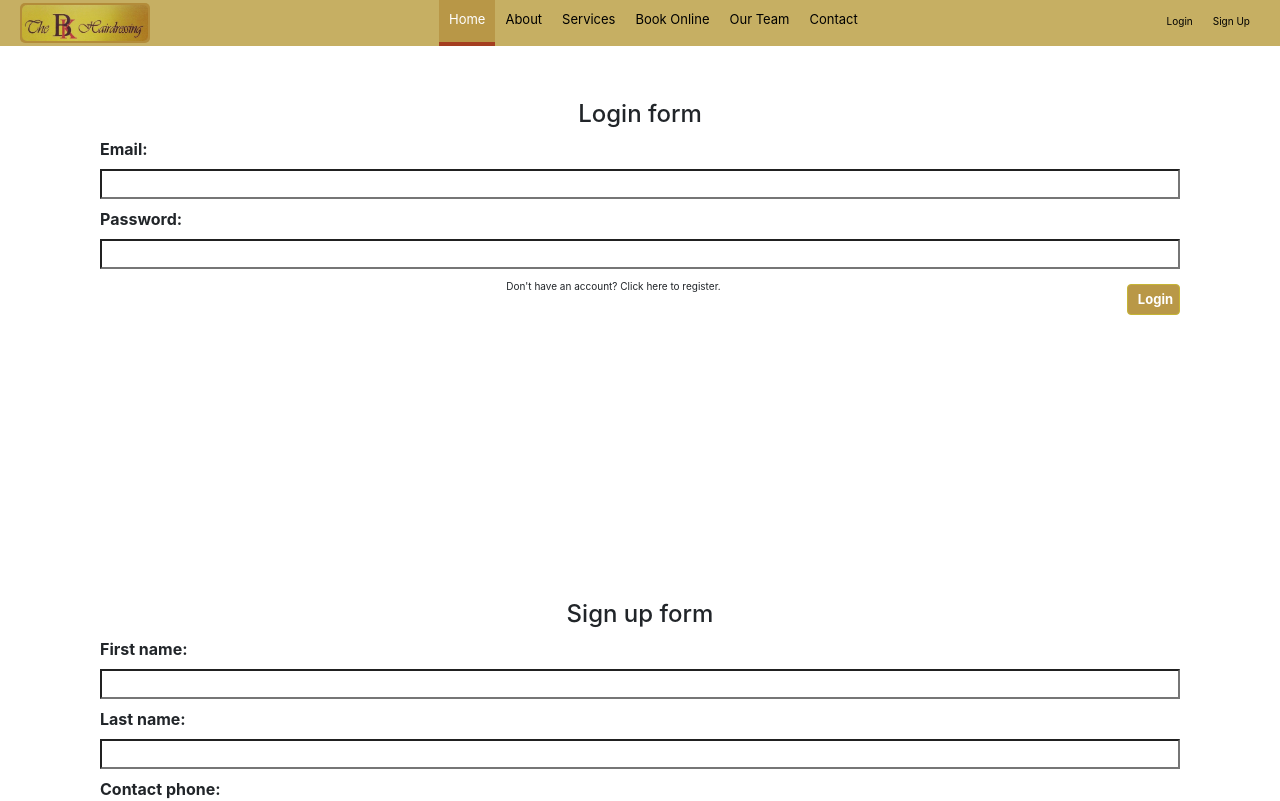
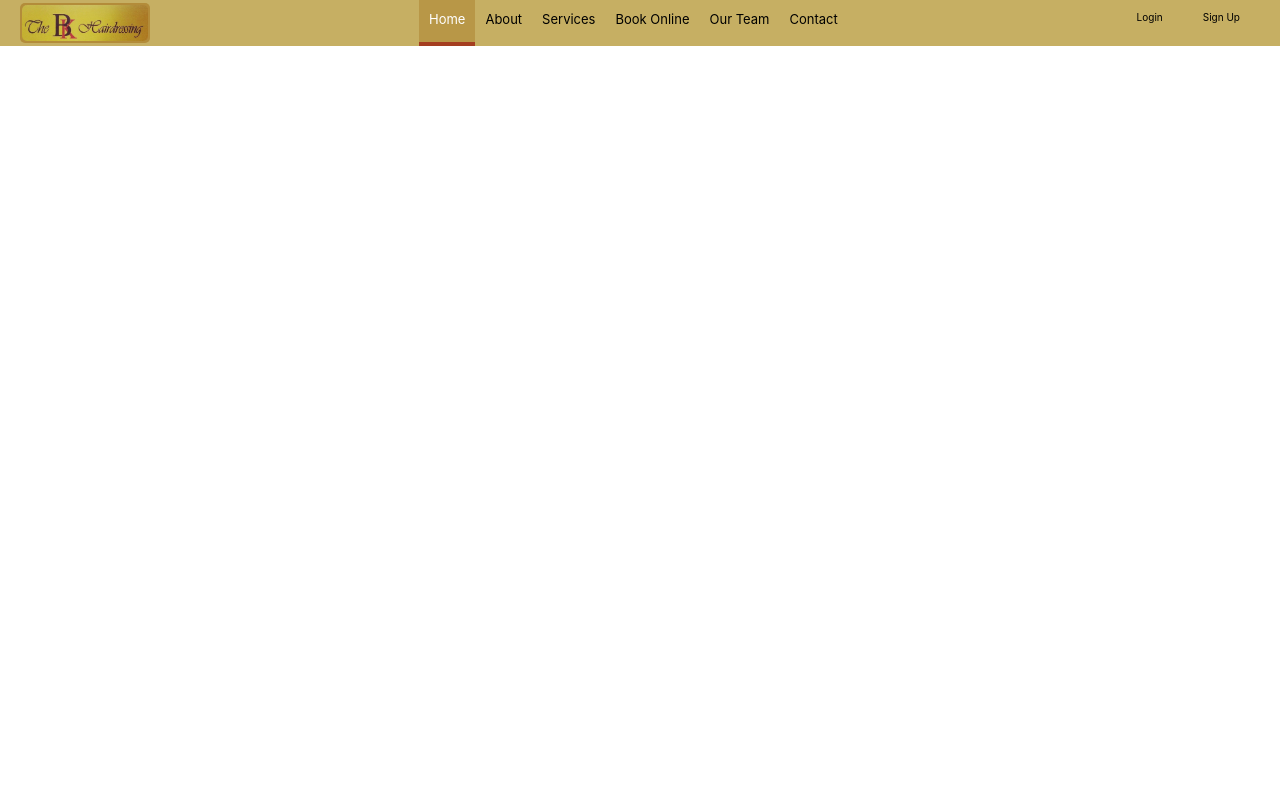
Before and after one commit to feniks87/hairdressing, a React app: page / in a window 1280 px wide. Shown: the top 801 px of the page. Built offline with nearby package versions, Linux system fonts and the light colour scheme.

Commit message:
Added routing to Login and Register forms Added HomePage

```diff
--- a/src/App.js
+++ b/src/App.js
@@ -1,17 +1,16 @@
 import React, { Component } from 'react';
-import Toolbar from './components/Navigation/Toolbar/Toolbar';
-import Login from './components/Login/Login';
-import Registration from './components/Registration/Registration'
+import HomePage from './components/HomePage/HomePage';
+import { BrowserRouter } from 'react-router-dom';
 
 
 class App extends Component {
   render() {
     return (
-      <div>
-        <Toolbar/>
-        <Login/>
-        <Registration/>
-      </div>
+      <BrowserRouter>
+        <div>
+            <HomePage/>
+        </div>
+      </BrowserRouter>
     );
   }
 }
--- /dev/null
+++ b/src/components/HomePage/HomePage.js
@@ -0,0 +1,12 @@
+import React, { Component } from 'react';
+import Toolbar from '../../components/Navigation/Toolbar/Toolbar';
+
+class HomePage extends Component {
+    render() {
+        return (
+            <Toolbar/>
+        )
+    }
+}
+
+export  default HomePage;
--- a/src/components/Login/Login.js
+++ b/src/components/Login/Login.js
@@ -3,7 +3,7 @@ import Input from '../../components/UI/Input/Input';
 import classes from './Login.css';
 import Button from '../../components/UI/Button/Button';
 
-class Login extends Component{
+class Login extends Component {
     state = {
         email: '',
         password: ''
--- a/src/components/Navigation/AdditionalMenu/AdditionalMenu.js
+++ b/src/components/Navigation/AdditionalMenu/AdditionalMenu.js
@@ -1,12 +1,21 @@
 import React from 'react';
-import classes from './AdditionalMenu.css'
+import classes from './AdditionalMenu.css';
 import AdditionalNavItem from './AdditionalNavItem/AdditionalNavItem';
+import { Route, Link, Switch } from 'react-router-dom';
+import Registration from '../../Registration/Registration';
+import Login from '../../Login/Login';
 
 const additionalMenu = () => (
-    <ul className={classes.NavItems}>
-        <AdditionalNavItem link="/" active>Login</AdditionalNavItem>
-        <AdditionalNavItem link="/">Sign Up</AdditionalNavItem>
-    </ul>
+    <div>
+        <ul className={classes.NavItems}>
+            <AdditionalNavItem><Link to="/login">Login</Link></AdditionalNavItem>
+            <AdditionalNavItem><Link to="/registration">Sign Up</Link></AdditionalNavItem>
+        </ul>
+        <Switch>
+            <Route path="/login" component={Login} />
+            <Route path="/registration" component={Registration} />
+        </Switch>
+    </div>
 );
 
 export default additionalMenu;
--- a/src/components/Navigation/AdditionalMenu/AdditionalNavItem/AdditionalNavItem.js
+++ b/src/components/Navigation/AdditionalMenu/AdditionalNavItem/AdditionalNavItem.js
@@ -4,8 +4,7 @@ import classes from './AdditionalNavItem.css'
 
 const additionalNavItem = (props) => (
     <li className={classes.NavItem}>
-        <a
-            href={props.link}> {props.children}</a></li>
+        <a href={props.link}> {props.children}</a></li>
 )
 
 export default additionalNavItem;
```
